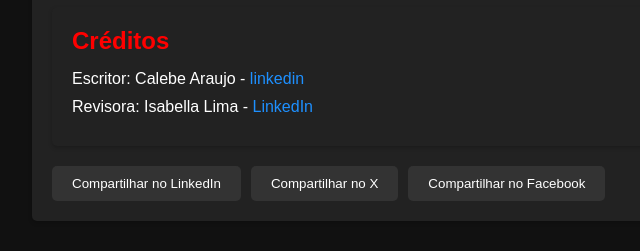
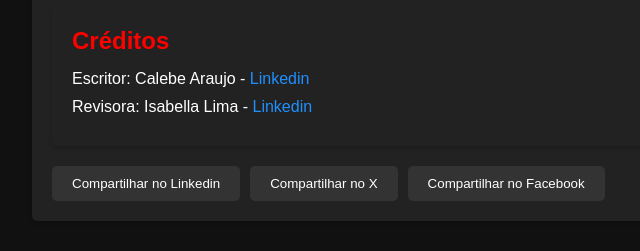
Before and after one commit to Calebe-Dev/Portifolio, a plain HTML site: page blog.html in a window 1280 px wide. Shown: the part 1124-1375 px from the top of the page, 244-884 px from the left. Drawn offline with Linux system fonts and the light colour scheme.

Commit message:
Correcao Link

```diff
--- a/blog.html
+++ b/blog.html
@@ -115,13 +115,13 @@
             <section class="credits">
               <h3>Créditos</h3>
               <ul>
-                  <li>Escritor: Calebe Araujo - <a href="https://www.linkedin.com/in/calebe-dev" target="_blank">linkedin</a></li>
-                  <li>Revisora: Isabella Lima - <a href="https://linkedin.com/in//isabella-lima-0b5793242/" target="_blank">LinkedIn</a></li>
+                  <li>Escritor: Calebe Araujo - <a href="https://linkedin.com/in/calebe-dev" target="_blank">Linkedin</a></li>
+                  <li>Revisora: Isabella Lima - <a href="https://linkedin.com/in//isabella-lima-0b5793242/" target="_blank">Linkedin</a></li>
               </ul>
           </section>
 
              <div class="share-buttons">
-              <button class="share-btn" data-platform="linkedin">Compartilhar no LinkedIn</button>
+              <button class="share-btn" data-platform="linkedin">Compartilhar no Linkedin</button>
               <button class="share-btn" data-platform="twitter">Compartilhar no X</button>
               <button class="share-btn" data-platform="facebook">Compartilhar no Facebook</button>
             </div>
```
